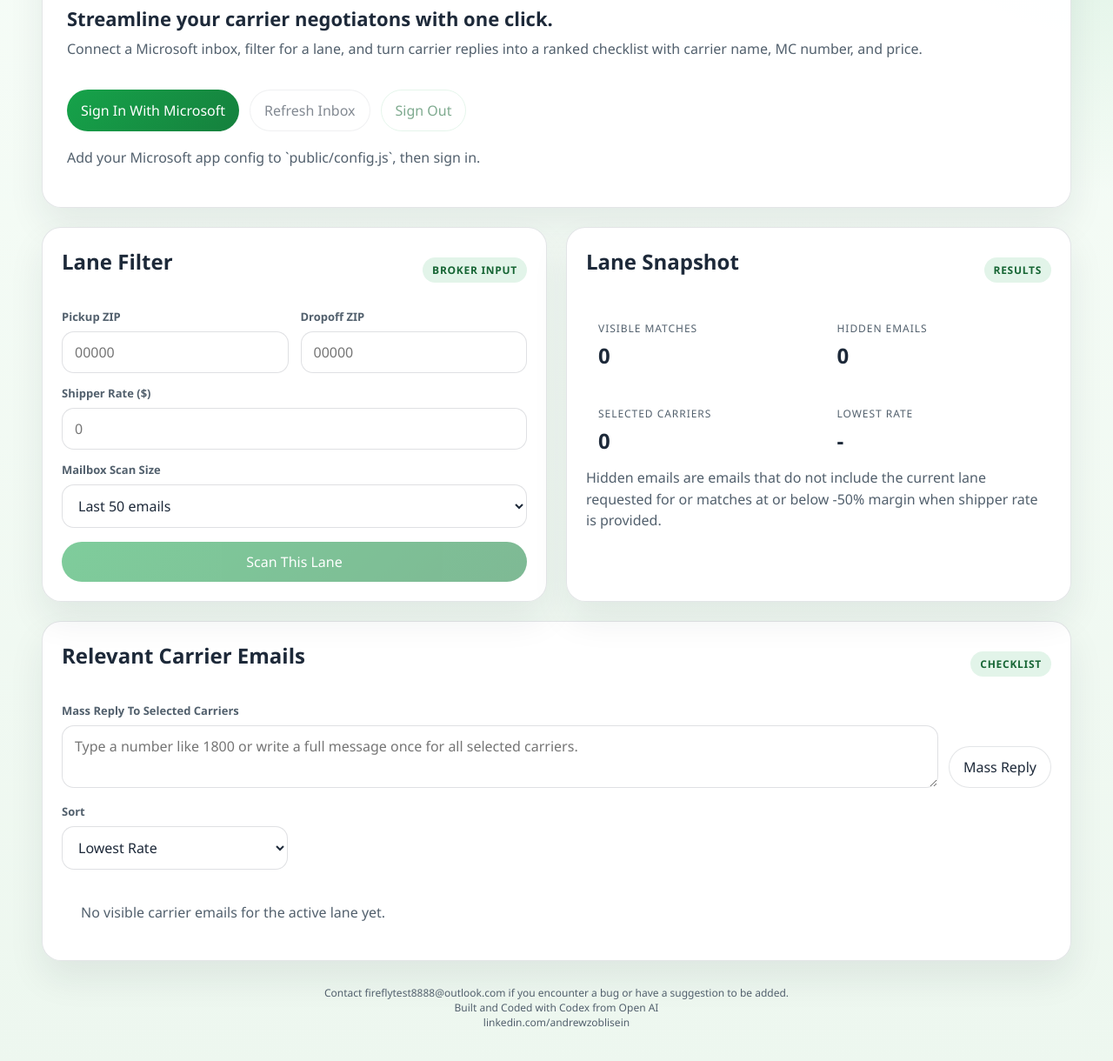
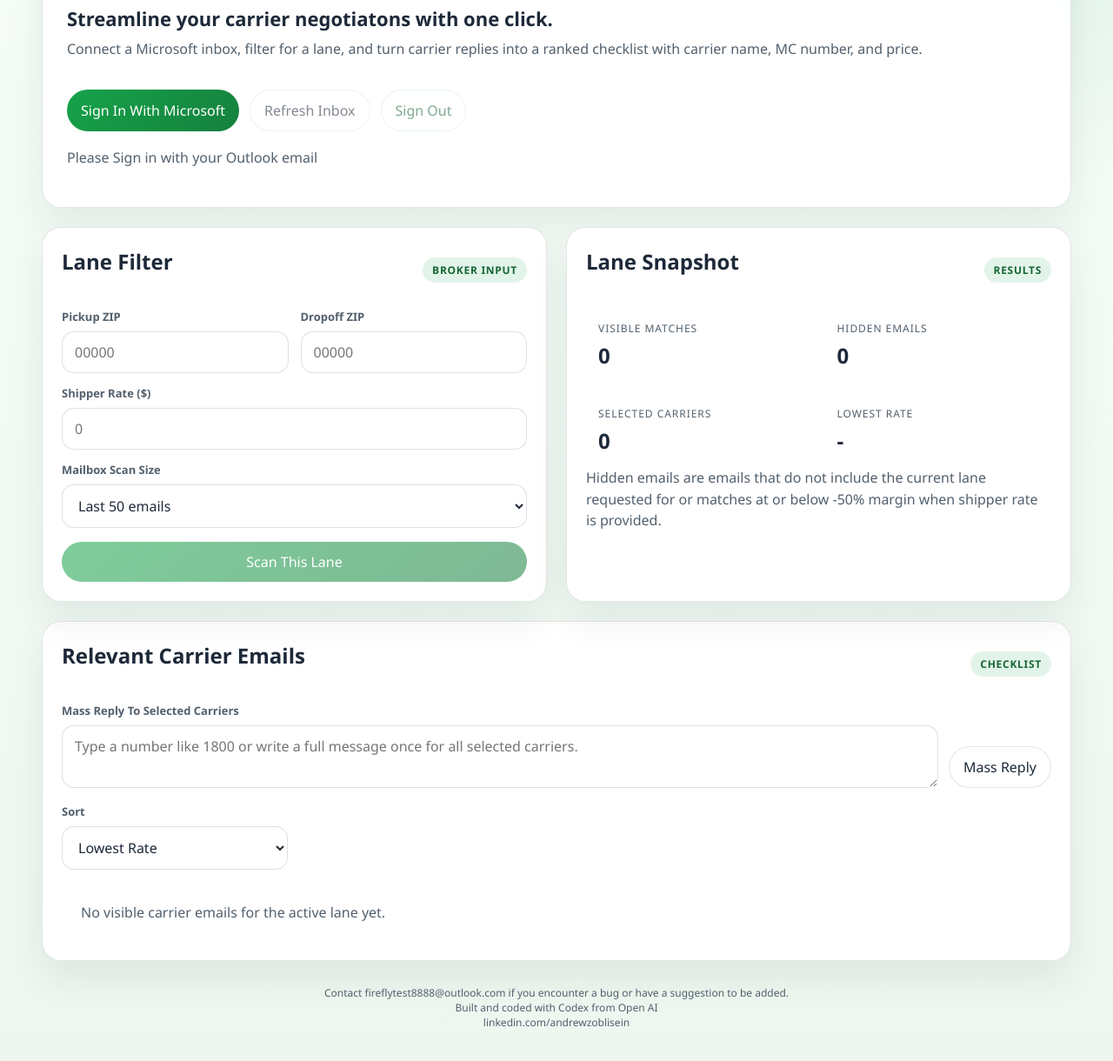
Before and after one commit to MarginFlow/MarginFlow, a website: page public/index.html in a window 1280 px wide. Shown: the part 246-1466 px from the top of the page at 87% size. Drawn offline with Linux system fonts and the light colour scheme.

Commit message:
Update default sign-in status text

```diff
--- a/public/index.html
+++ b/public/index.html
@@ -25,7 +25,7 @@
           <button id="refresh-button" class="secondary-button" type="button" disabled>Refresh Inbox</button>
           <button id="sign-out-button" class="ghost-button" type="button" disabled>Sign Out</button>
         </div>
-        <p id="status-text" class="status-text">Add your Microsoft app config to `public/config.js`, then sign in.</p>
+        <p id="status-text" class="status-text">Please Sign in with your Outlook email</p>
       </section>
 
       <section class="grid two-up">
@@ -117,7 +117,7 @@
 
       <footer class="site-footer">
         <div>Contact fireflytest8888@outlook.com if you encounter a bug or have a suggestion to be added.</div>
-        <div>Built and Coded with Codex from Open AI</div>
+        <div>Built and coded with Codex from Open AI</div>
         <div>linkedin.com/andrewzoblisein</div>
       </footer>
     </main>
```
